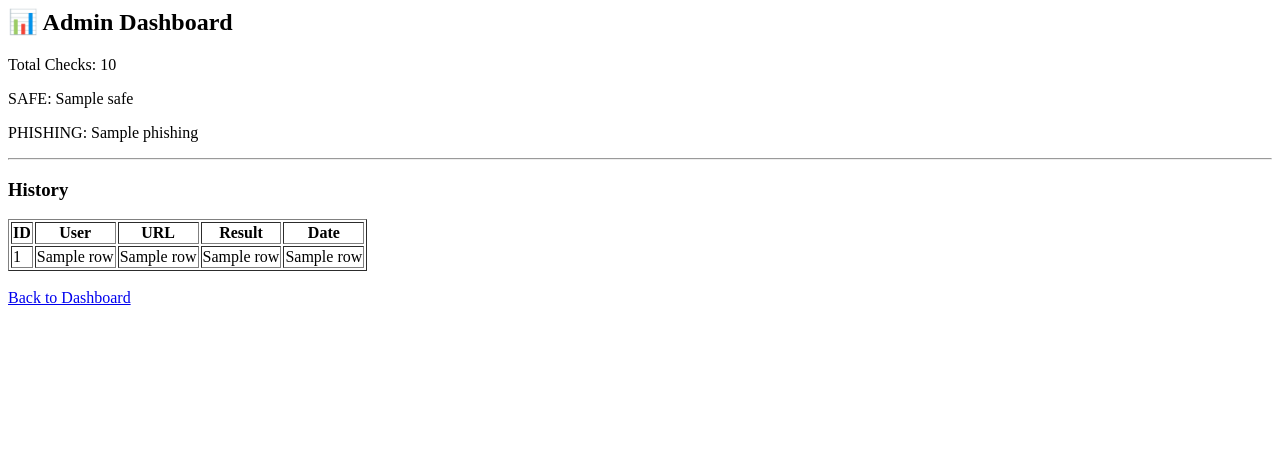
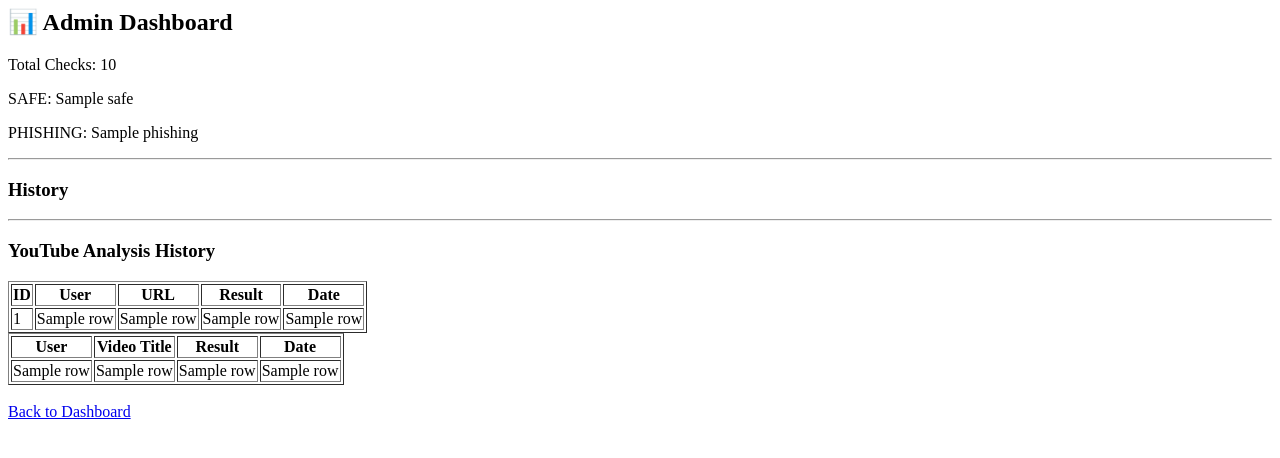
Before and after one commit to sameer-456/phishing-web-project, a Flask app: template templates/admin.html in a window 1280 px wide. Shown: the top 458 px of the page. Run offline with Flask 3, Linux system fonts and the light colour scheme; the template is opened without the code that fills it: most values are stand-ins (such as "Sample title", 1, 10 or a date in 2020).

Commit message:
admin panel history added

```diff
--- a/app.py
+++ b/app.py
@@ -121,6 +121,16 @@ def init_db():
             date TIMESTAMP DEFAULT CURRENT_TIMESTAMP
         )
     """)
+    cursor.execute("""
+CREATE TABLE IF NOT EXISTS youtube_history (
+    id INTEGER PRIMARY KEY AUTOINCREMENT,
+    username TEXT,
+    video_url TEXT,
+    title TEXT,
+    result TEXT,
+    date TIMESTAMP DEFAULT CURRENT_TIMESTAMP
+)
+""")
 
     conn.commit()
     conn.close()
@@ -328,15 +338,19 @@ def admin():
     cursor.execute("SELECT * FROM history ORDER BY date DESC")
     history = cursor.fetchall()
 
+    cursor.execute("SELECT * FROM youtube_history ORDER BY date DESC")
+    youtube_history = cursor.fetchall()
+
     conn.close()
 
     return render_template(
-        "admin.html",
-        total=total,
-        safe=safe,
-        phishing=phishing,
-        history=history
-    )
+    "admin.html",
+    total=total,
+    safe=safe,
+    phishing=phishing,
+    history=history,
+    youtube_history=youtube_history
+)
 
 
 @app.route('/logout')
@@ -369,9 +383,21 @@ def youtube_analysis():
             keywords = ["free money","bitcoin","earn money","investment","giveaway","crypto"]
 
             if any(word in text for word in keywords):
-                result = "⚠ Possible Phishing Video"
+               result = "⚠ Possible Phishing Video"
             else:
-                result = "✅ Safe Video"
+             result = "✅ Safe Video"
+
+    # Save YouTube analysis history
+    conn = sqlite3.connect("users.db")
+    cursor = conn.cursor()
+
+    cursor.execute(
+        "INSERT INTO youtube_history (username, video_url, title, result) VALUES (?, ?, ?, ?)",
+        (session.get("user"), video_url, title, result)
+    )
+
+    conn.commit()
+    conn.close()
 
     return render_template(
         "youtube.html",
--- a/templates/admin.html
+++ b/templates/admin.html
@@ -23,7 +23,7 @@
 <th>Date</th>
 </tr>
 
-{% for row in data %}
+{% for row in history %}
 <tr>
 <td>{{ row[0] }}</td>
 <td>{{ row[1] }}</td>
@@ -32,6 +32,28 @@
 <td>{{ row[4] }}</td>
 </tr>
 {% endfor %}
+<hr>
+
+<h3>YouTube Analysis History</h3>
+
+<table border="1">
+<tr>
+<th>User</th>
+<th>Video Title</th>
+<th>Result</th>
+<th>Date</th>
+</tr>
+
+{% for row in youtube_history %}
+<tr>
+<td>{{ row[1] }}</td>
+<td>{{ row[3] }}</td>
+<td>{{ row[4] }}</td>
+<td>{{ row[5] }}</td>
+</tr>
+{% endfor %}
+
+</table>
 
 </table>
 
```
Also changed, not shown: users.db.
